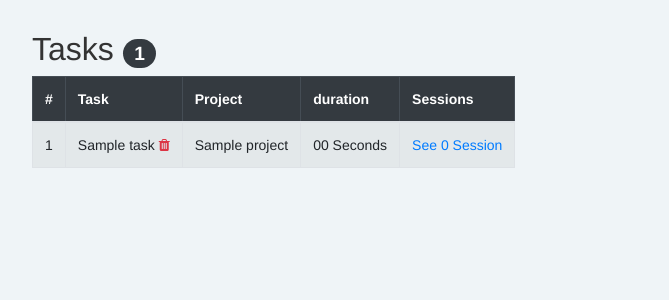
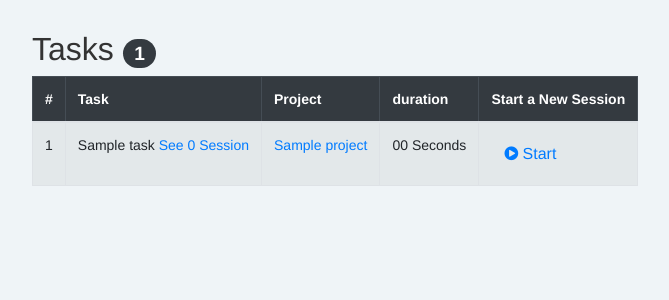
Before and after one commit to oussama-he/prodUtils, a Django app: page /pomodoro/tasks/ in a window 1280 px wide. Shown: the part 55-355 px from the top of the page, without its empty margins (53-722 px from the left). Run offline with Django 3.2, Linux system fonts and the light colour scheme; tables that the repository leaves empty hold one stand-in row (values such as "Sample post"); data that the repository does not hold is empty; some libraries are stand-ins or nearby versions.

Commit message:
Add start new session button in all tasks page

```diff
--- a/pomodoro/templates/pomodoro/all-tasks.html
+++ b/pomodoro/templates/pomodoro/all-tasks.html
@@ -17,18 +17,25 @@
                     <th>Task</th>
                     <th>Project</th>
                     <th>duration</th>
-                    <th>Sessions</th>
+                    <th>Start a New Session</th>
                 </tr>
                 </thead>
                 <tbody>
                 {% for task in tasks %}
                 <tr>
                     <td>{{forloop.counter}}</td>
-                    <td title="{{task.title}}">{{ task.title|truncatechars:55 }} <a href="{% url 'pomodoro:task-delete' task.pk %}"><i
-                            class="fa fa-trash text-danger"></i></a></td>
-                    <td title="{{task.project.title}}">{{ task.project.title|truncatechars:55 }}</td>
+                    <td title="{{task.title}}">{{ task.title|truncatechars:55 }} <a href="{% url 'pomodoro:task-detail' task.pk %}">See {{task.session_set.all.count}} Session{% if task.session_set.all.count > 1%}s{% endif %}</a></td>
+                    <td title="{{task.project.title}}"><a href="{{task.project.get_absolute_url}}">{{ task.project.title|truncatechars:55 }}</a></td>
                     <td>{{ task.duration|format_duration }}</td>
-                    <td><a href="{% url 'pomodoro:task-detail' task.pk %}">See {{task.session_set.all.count}} Session{% if task.session_set.all.count > 1%}s{% endif %}</a></td>
+                    <td>
+                        <form action="{% url 'pomodoro:start' %}" method="post">{% csrf_token %}
+                            <input type="hidden" name="taskid" id="taskid" value="{{task.pk}}">
+                            <button type="submit" class="btn btn-default text-primary">
+                            <i class='fa fa-play-circle'></i>
+                            Start
+                            </button>
+                        </form>
+                    </td>
                 </tr>
                 {% endfor %}
                 </tbody>
```
